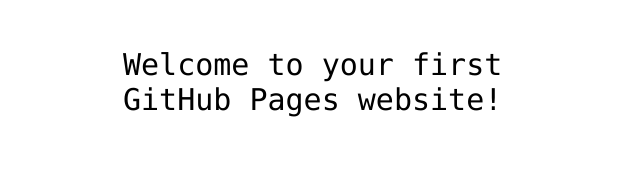
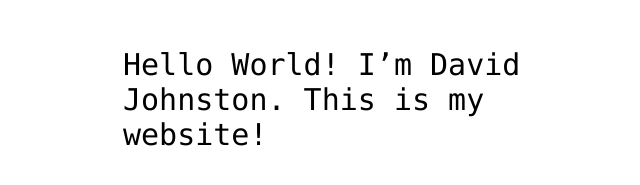
Before and after one commit to DJohnston31/DJohnston31.github.io, a plain HTML site: page index.html in a window 1280 px wide. Shown: the part 341-526 px from the top of the page, without its empty margins (317-957 px from the left). Drawn offline with Linux system fonts and the light colour scheme.

Commit message:
Updating the hello world introduction
To use my name!

```diff
--- a/index.html
+++ b/index.html
@@ -12,7 +12,7 @@
 <img src="https://octodex.github.com/images/daftpunktocat-thomas.gif" id="octocat" alt="octocat-gif" />
 
 <!-- Change this code here by copy and pasting your template on line 15 -->
-<p>Welcome to your first GitHub Pages website!</p>
+<p>Hello World! I’m David Johnston. This is my website!</p>
 
 </body>
 </html>
```
